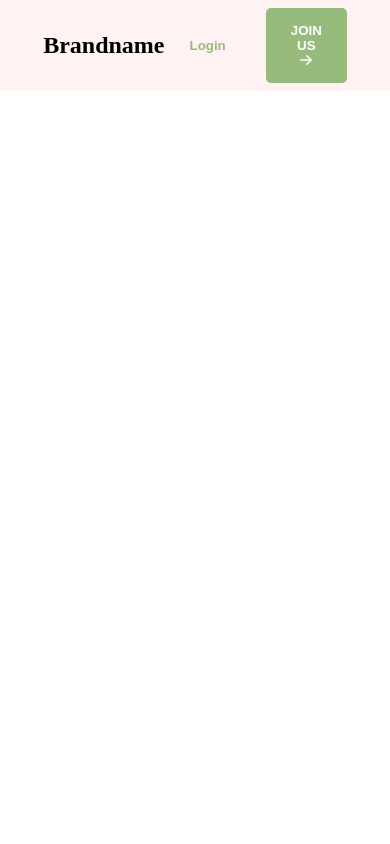
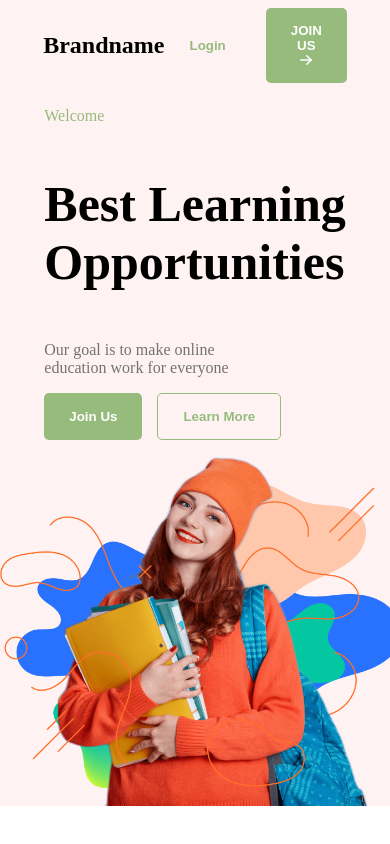
Before and after one commit to BuiVanQuangHung/wgt_test, a plain HTML site: page index.html in a window 390 px wide. Drawn offline with Linux system fonts and the light colour scheme.

Commit message:
feat(ui): add responsive design and refactor

```diff
--- a/index.html
+++ b/index.html
@@ -29,6 +29,26 @@
           </div>
         </div>
       </div>
+      <div class="section">
+        <div class="detail-section">
+          <div class="detail-section__title">
+            <p class="detail-section__welcome-title">Welcome</p>
+            <p class="detail-section__best-title">
+              Best Learning <br />
+              Opportunities
+            </p>
+            <p class="detail-section__target">
+              Our goal is to make online <br />
+              education work for everyone
+            </p>
+            <div class="navbar__buttons">
+              <button class="navbar__join-btn">Join Us</button>
+              <button class="detail-section__learnmore-btn">Learn More</button>
+            </div>
+          </div>
+        </div>
+        <img class="section__image" src="./assets/girl1.png" />
+      </div>
     </div>
   </body>
 </html>
--- a/style.css
+++ b/style.css
@@ -48,6 +48,7 @@
 .navbar__buttons button {
   padding: 15px 25px 15px 25px;
   font-weight: bold;
+  cursor: pointer;
 }
 
 .navbar__login-btn {
@@ -62,6 +63,42 @@
   color: #fff;
   border-radius: 5px;
 }
+.section {
+  display: flex;
+}
+
+.detail-section {
+  flex: 1;
+  display: flex;
+  flex-direction: column;
+  justify-content: center;
+  gap: 10px;
+  align-items: center;
+}
+
+.detail-section__best-title {
+  font-size: 50px;
+  font-weight: bolder;
+}
+
+.detail-section__target {
+  color: #737373;
+}
+
+.detail-section__welcome-title {
+  color: #96bb7c;
+}
+
+.section__image {
+  flex: 1;
+}
+
+.detail-section__learnmore-btn {
+  border: 1px solid #96bb7c;
+  color: #96bb7c;
+  border-radius: 5px;
+  background: transparent;
+}
 
 /* Dành cho màn hình nhỏ (ví dụ: điện thoại di động) */
 @media only screen and (max-width: 600px) {
@@ -74,6 +111,16 @@
   .navbar__actions {
     flex: 3;
   }
+  .section {
+    flex-direction: column;
+    align-items: center;
+    justify-content: center;
+  }
+  .section__image {
+    width: 100%;
+    height: 100%;
+    object-fit: cover;
+  }
 }
 
 /* Dành cho màn hình trung bình (ví dụ: máy tính bảng) */
@@ -81,4 +128,14 @@
   .navbar {
     margin: 0 50px;
   }
+  .section {
+    flex-direction: column;
+    align-items: center;
+    justify-content: center;
+  }
+  .section__image {
+    width: 100%;
+    height: 100%;
+    object-fit: cover;
+  }
 }
```
Also changed, not shown: assets/girl1.png (added).
